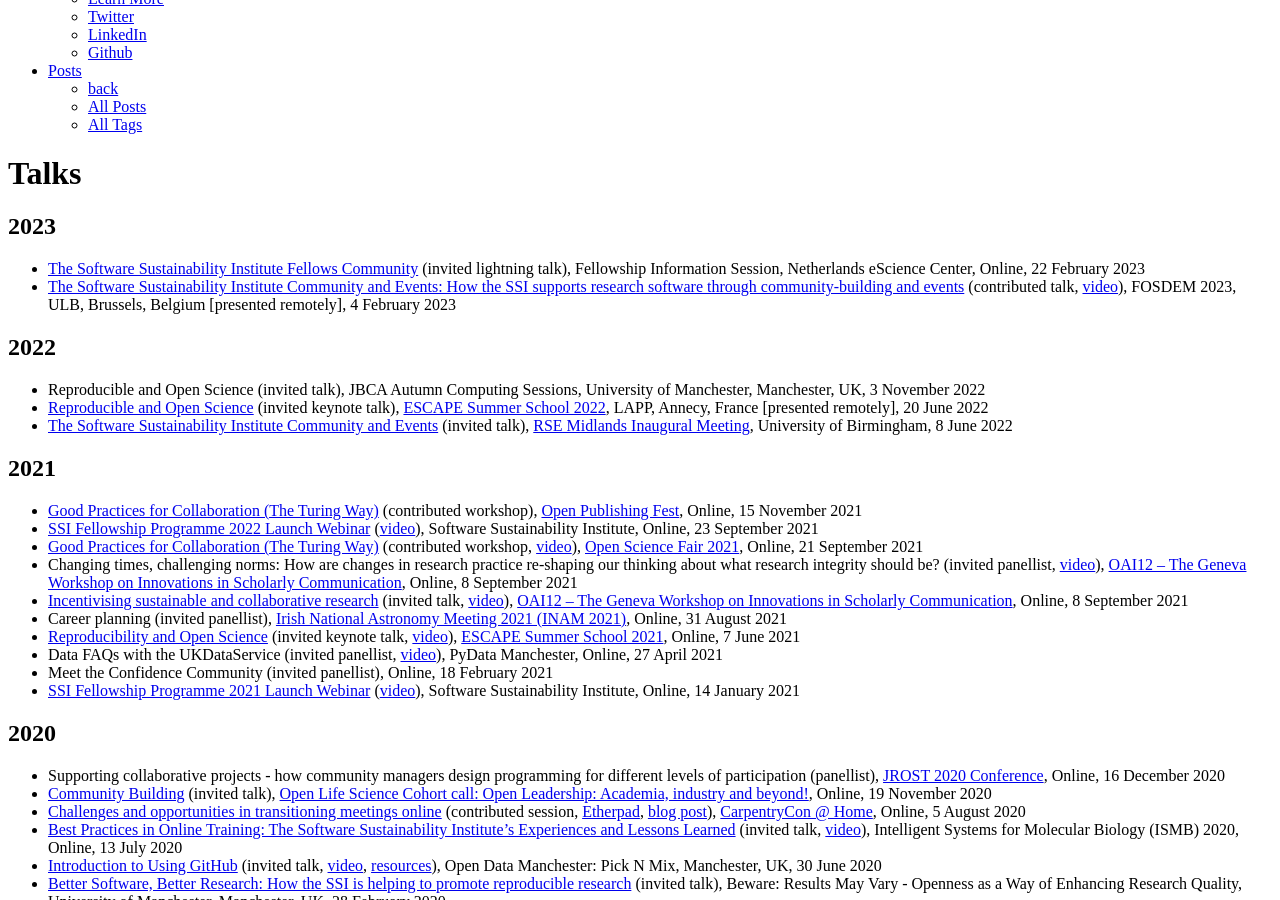
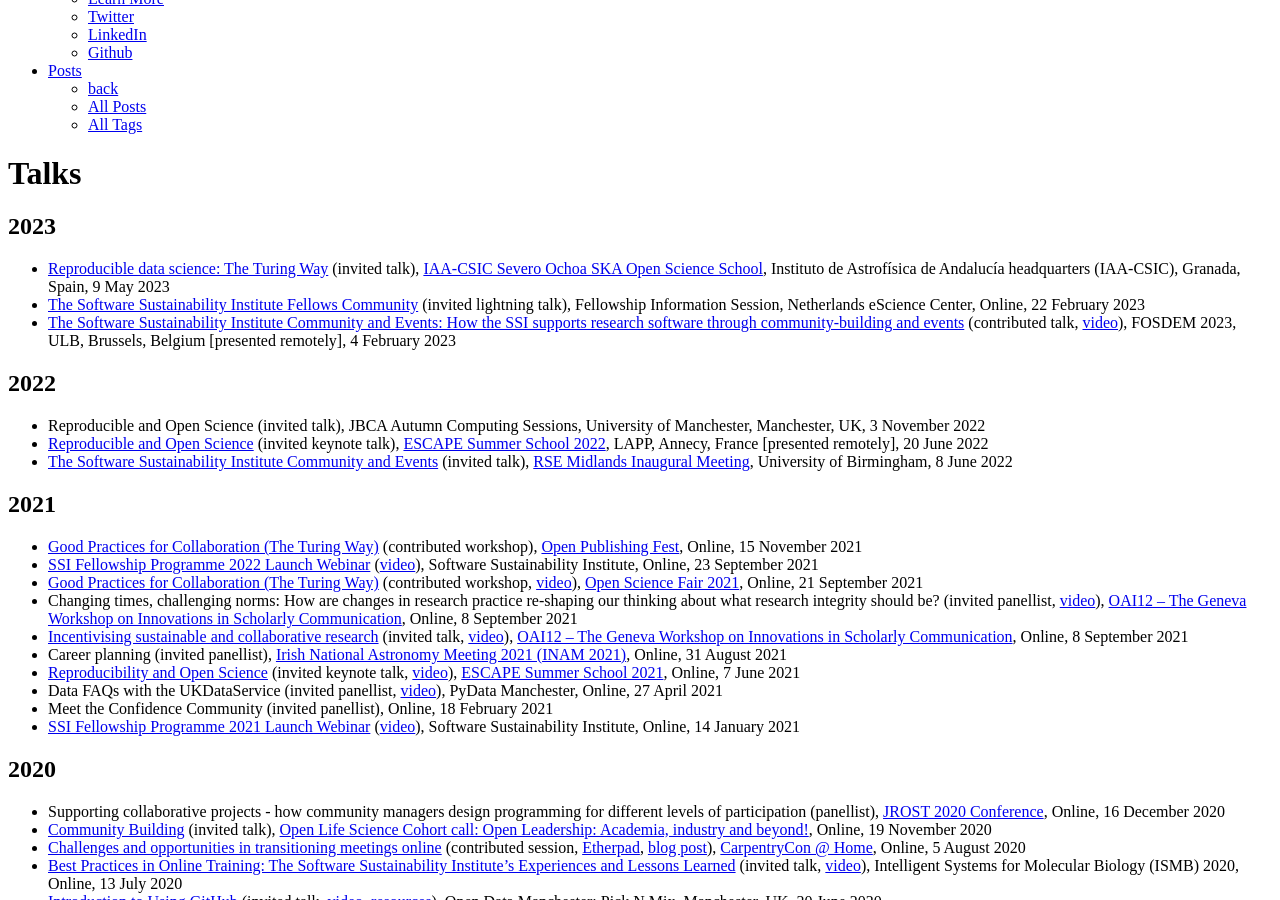
Before and after one commit to rainsworth/rainsworth.github.io, a Jekyll site: the page built from talks/index.md, in a window 1280 px wide and 900 px high, scrolled down 608 px. Built offline with Jekyll 4.4.1, drawn with Linux system fonts in a browser that asks for light colours.

Commit message:
Update index.md

```diff
--- a/talks/index.md
+++ b/talks/index.md
@@ -7,6 +7,7 @@
 ---
 
 ## 2023
+* [Reproducible data science: The Turing Way](https://doi.org/10.5281/zenodo.7905071) (invited talk), [IAA-CSIC Severo Ochoa SKA Open Science School](https://www.granadacongresos.com/skaopenscience), Instituto de Astrofísica de Andalucía headquarters (IAA-CSIC), Granada, Spain, 9 May 2023
 * [The Software Sustainability Institute Fellows Community](https://doi.org/10.6084/m9.figshare.22137512) (invited lightning talk), Fellowship Information Session, Netherlands eScience Center, Online, 22 February 2023
 * [The Software Sustainability Institute Community and Events: How the SSI supports research software through community-building and events](https://doi.org/10.6084/m9.figshare.21931299) (contributed talk, [video](https://fosdem.org/2023/schedule/event/openresearch_software_sustainability_institute/)), FOSDEM 2023, ULB, Brussels, Belgium [presented remotely], 4 February 2023
 
```
